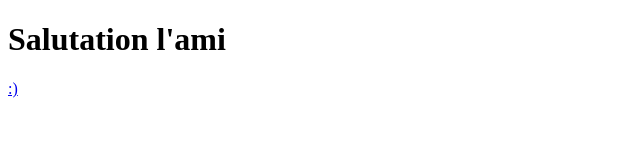
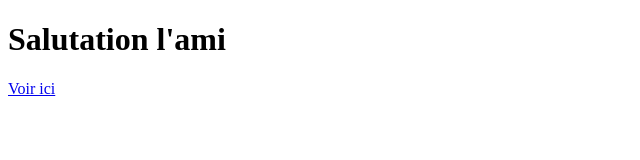
Before and after one commit to jeremiesarloutte/pasperdu, a plain HTML site: page index.html in a window 1280 px wide. Shown: the full height of the page, 0-640 px from the left. Drawn offline with Linux system fonts and the light colour scheme.

Commit message:
Update index.html

```diff
--- a/index.html
+++ b/index.html
@@ -16,6 +16,6 @@
 </head>
 <body>
     <h1>Salutation l'ami</h1>
-    <a href="https://www.perdu.com/">:)</a>
+      <a href="wwww.perdu.com" target="_blank" >Voir ici </a>
 </body>
 </html>
```
